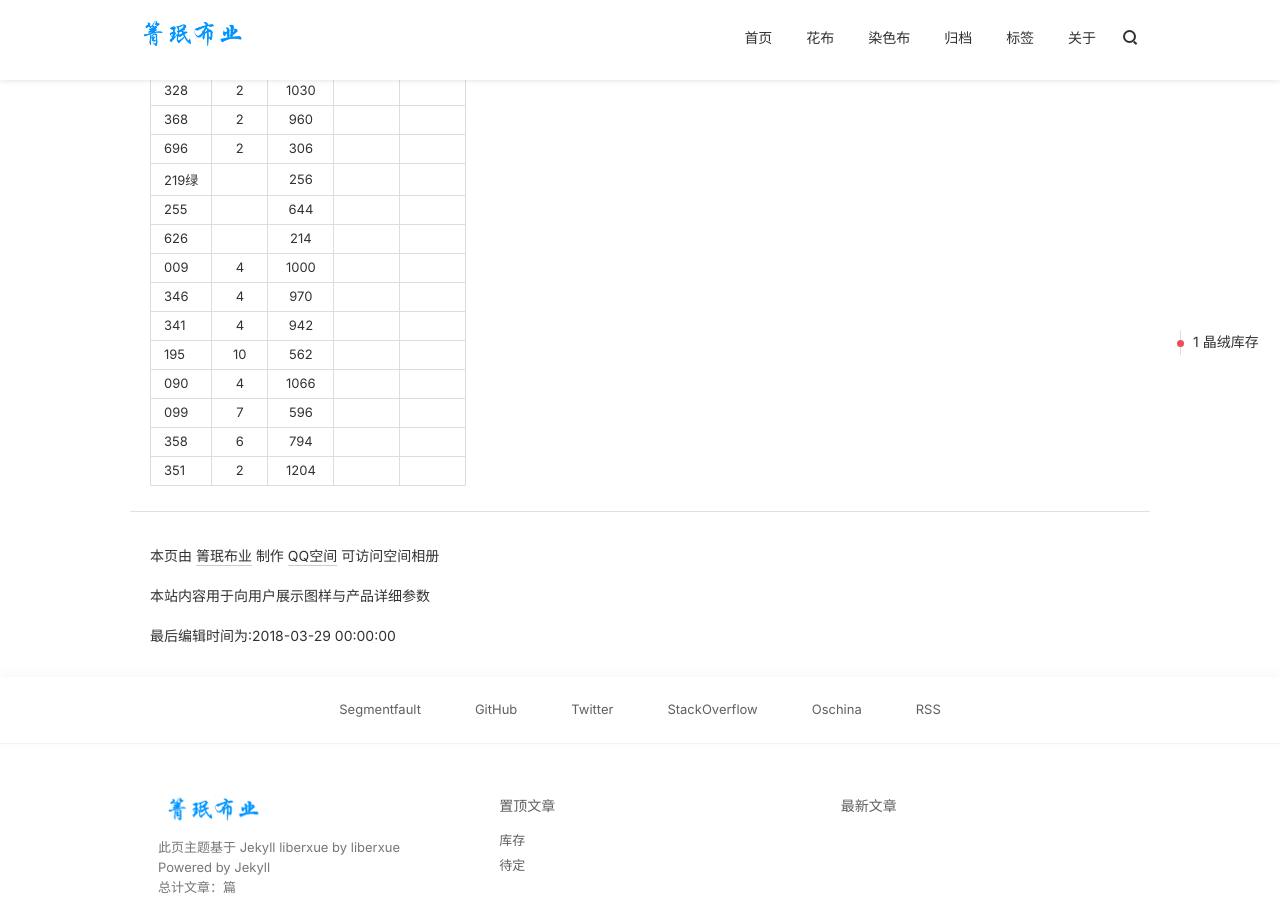
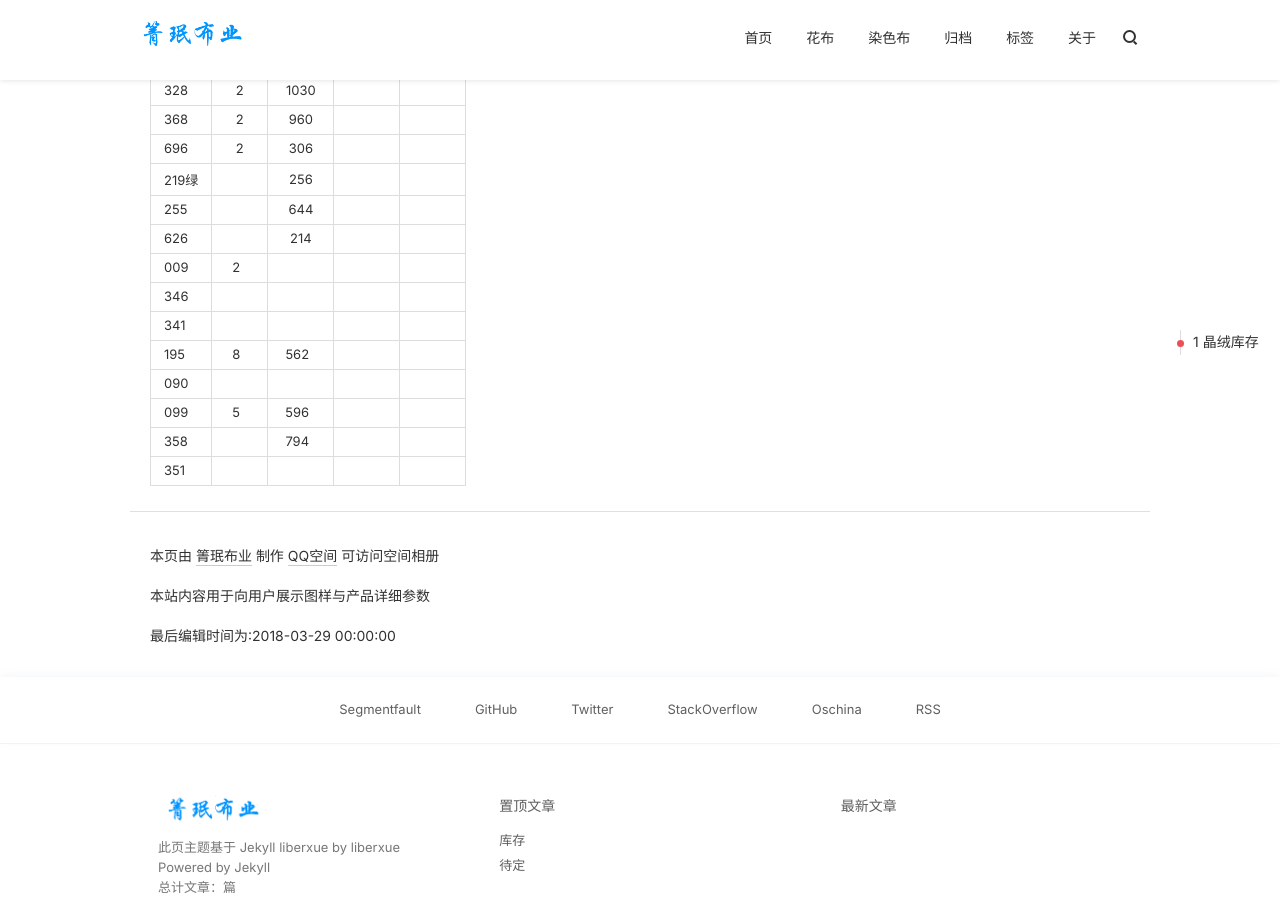
Before and after one commit to winderay/qmby.github.io, a Jekyll site: the page built from _posts/git/2018-03-29-库存.md, in a window 1280 px wide and 900 px high, scrolled down 534 px. Built offline with Jekyll 4.4.1, drawn with Linux system fonts in a browser that asks for light colours; nearby versions of some CDN libraries; comment, search, counter and statistics services are not loaded.

Commit message:
Update 2018-03-29-库存.md

```diff
--- a/_posts/git/2018-03-29-库存.md
+++ b/_posts/git/2018-03-29-库存.md
@@ -25,11 +25,11 @@ tags:
 219绿|     |256   |      |
 255  |     |644   |      |
 626  |     |214   |      |
-009  |4    |1000  |      |
-346  |4    |970   |      |
-341  |4    |942   |      |
-195  |10   |562   |      |
-090  |4    |1066  |      |
-099  |7    |596   |      |
-358  |6    |794   |      |
-351  |2    |1204  |      |
+009  |2    |      |      |
+346  |     |      |      |
+341  |     |      |      |
+195  |8    |562   |      |
+090  |     |      |      |
+099  |5    |596   |      |
+358  |     |794   |      |
+351  |     |      |      |
```
